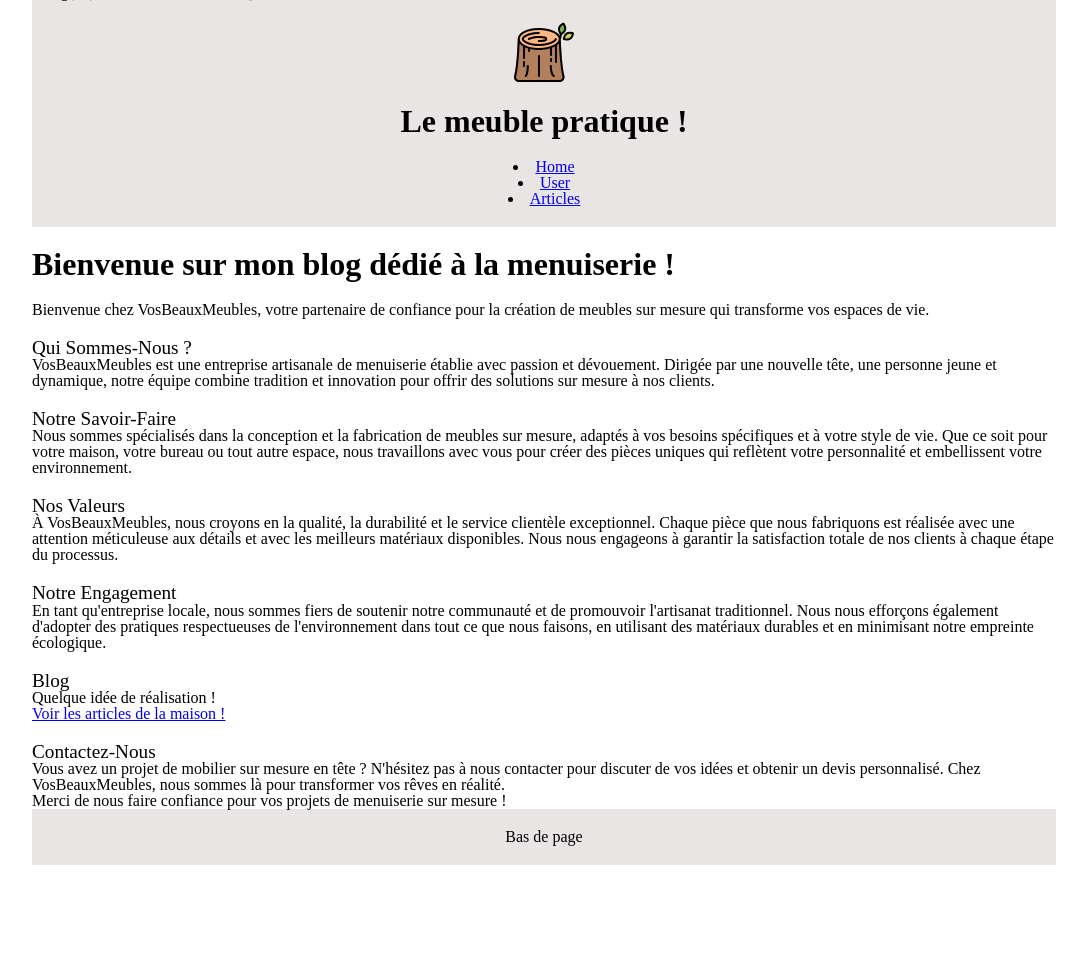
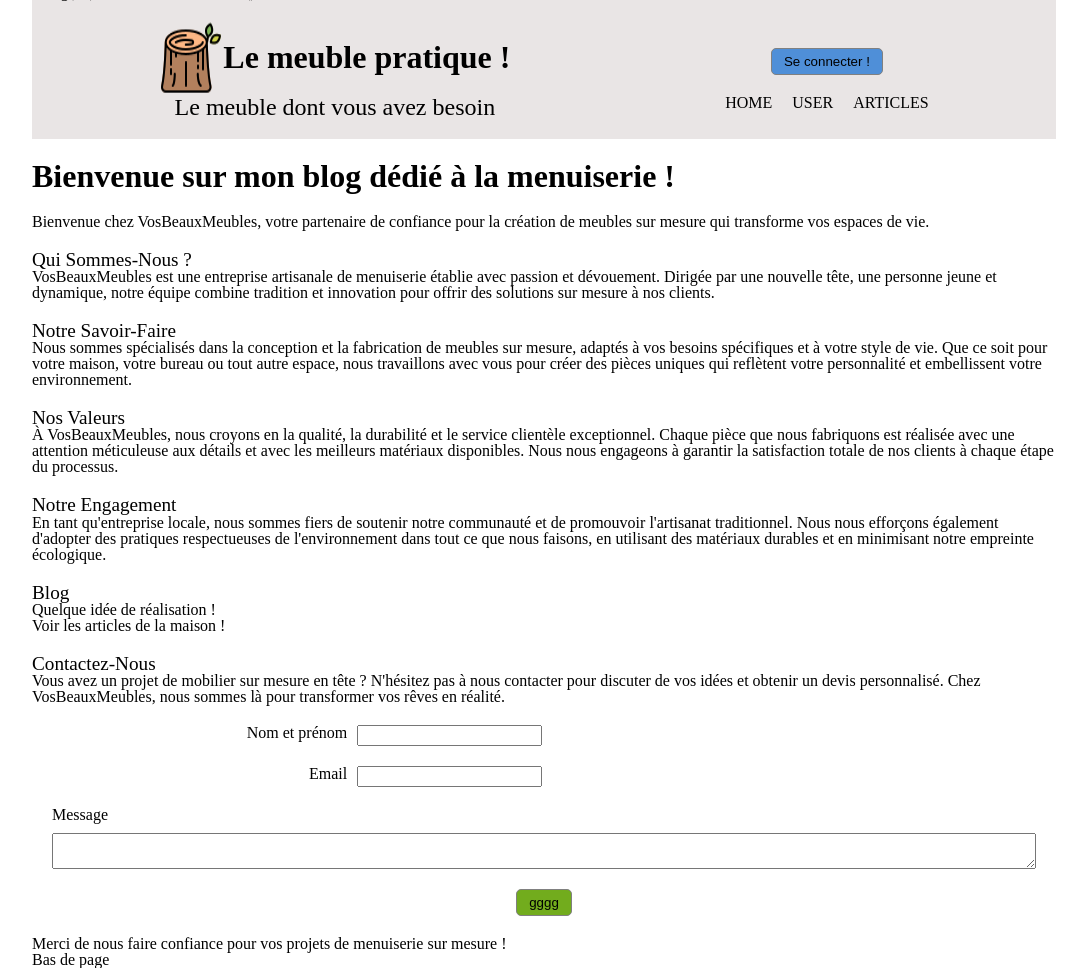
Before and after one commit to MargauxPuget/OCR-BlogPro, a PHP site: page / in a window 1280 px wide. Shown: the part 16-984 px from the top of the page, without its empty margins (96-1183 px from the left). Before the commit the page ends 881 px from the top, so only its background shows below. Run offline with PHP 8.4, Linux system fonts and the light colour scheme; data that the repository does not hold is empty; some libraries are stand-ins or nearby versions.

Commit message:
WIP : style home page

```diff
--- /dev/null
+++ b/app/assets/style/btn.css
@@ -0,0 +1,30 @@
+.btn {
+  border: grey 1px solid;
+  padding: 5px 12px;
+  margin: 20px 3px;
+  border-radius: 5px;
+  color: black;
+  text-decoration: none;
+}
+
+.btn--add {
+  background-color: rgb(114, 172, 29);
+}
+
+.btn--update {
+  background-color: rgb(218, 156, 42);
+}
+
+.btn--delete {
+  background-color: rgb(172, 29, 29);
+}
+
+.btn--login {
+  background-color: rgb(79, 143, 216);
+}
+
+.btn--form {
+  align-items: end;
+  display: block;
+  margin: 20px auto;
+}
--- /dev/null
+++ b/app/assets/style/footer.css
@@ -0,0 +1,6 @@
+footer {
+  background-color: rgb(233, 229, 229);
+  padding: 20px;
+  margin-bottom: 20px;
+  text-align: center;
+}
--- /dev/null
+++ b/app/assets/style/header.css
@@ -0,0 +1,37 @@
+header {
+  background-color: rgb(233, 229, 229);
+  padding: 20px;
+  margin-bottom: 20px;
+  text-align: center;
+}
+
+.header {
+  display: flex;
+  flex-direction: column;
+  justify-content: center;
+  align-items: center;
+}
+
+@media screen and (min-width: 900px) {
+  .header {
+    justify-content: space-around;
+    flex-direction: row;
+  }
+}
+
+.header_title {
+  display:flex;
+}
+
+.header_subtitle {
+
+  font-size: x-large;
+  font-weight: 500;
+  margin-top: 20px;
+}
+
+.navigation {
+  display:flex;
+  justify-content: center;
+  gap: 20px;
+}
--- /dev/null
+++ b/app/assets/style/input.css
@@ -0,0 +1,19 @@
+.input {
+  margin: 20px;
+  display: flex;
+  gap: 10px;
+}
+
+.input label {
+  width: 30%;
+  text-align: end;
+}
+
+.input.input-textarea {
+  flex-direction: column;
+}
+
+.input.input-textarea label{
+  flex-direction: column;
+  text-align: start;
+}
--- /dev/null
+++ b/app/assets/style/list.css
@@ -0,0 +1,16 @@
+li {
+  list-style: none;
+  color: black;
+  text-transform: uppercase;
+}
+
+a:hover {
+  font-weight: 600;
+  color: rgb(33, 84, 143);
+}
+
+
+a {
+  color: black;
+  text-decoration: none;
+}
--- /dev/null
+++ b/app/assets/style/styles.css
@@ -0,0 +1,16 @@
+@import 'typo.css';
+@import 'btn.css';
+@import 'header.css';
+@import 'list.css';
+@import 'input.css';
+
+html {
+  max-width: 80% ;
+  margin: auto ;
+  box-sizing:  border-box;
+}
+
+.border {
+
+  border: 1px solid red;
+}
--- /dev/null
+++ b/app/assets/style/typo.css
@@ -0,0 +1,11 @@
+
+h1 {
+  font-size:xx-large;
+  font-weight: 600;
+}
+
+h2 {
+  font-size: larger;
+  font-weight: 500;
+  margin-top:20px;
+}
--- a/app/style/style.css
+++ /dev/null
@@ -1,48 +0,0 @@
-
-
-
-html {
-  max-width: 80% ;
-  margin: auto ;
-  box-sizing:  border-box;
-}
-
-header,
-footer {
-  background-color: rgb(233, 229, 229);
-  padding: 20px;
-  margin-bottom: 20px;
-  text-align: center;
-}
-
-h1 {
-  font-size:xx-large;
-  font-weight: 600;
-}
-
-h2 {
-  font-size: larger;
-  font-weight: 500;
-  margin-top:20px;
-}
-
-.btn {
-  border: grey 1px solid;
-  padding: 5px 12px;
-  margin: 20px 3px;
-  border-radius: 5px;
-  color: black;
-  text-decoration: none;
-}
-
-.btn--add {
-  background-color: rgb(114, 172, 29);
-}
-
-.btn--update {
-  background-color: rgb(218, 156, 42);
-}
-
-.btn--delete {
-  background-color: rgb(172, 29, 29);
-}
--- a/templates/base.twig
+++ b/templates/base.twig
@@ -5,8 +5,8 @@
 	<meta http-equiv="X-UA-Compatible" content="IE=edge">
 	<meta name="viewport" content="width=device-width, initial-scale=1.0">
 	<title>OCR - Blog</title>
-	<link rel="stylesheet" href="app/style/reset.css">
-	<link rel="stylesheet" href="app/style/style.css">
+	<link rel="stylesheet" href="app/assets/style/reset.css">
+	<link rel="stylesheet" href="app/assets/style/styles.css">
 
 </head>
 	<body>
--- a/templates/commons/header.twig
+++ b/templates/commons/header.twig
@@ -1,11 +1,18 @@
-	<header>
-		<div class="flex">
-				<img class="fit-picture" src="../../app/images/logo64.png" alt="logo" />
+	<header class="header">
+		<div class="">
+			<div class="header_title">
+					<img class="fit-picture" src="../../app/assets/images/logo64.png" alt="logo" />
 					<h1>Le meuble pratique !</h1>
 			</div>
+					<span class="header_subtitle">Le meuble dont vous avez besoin</span>
+		</div>
 
+		<div class="">
+			<div>
+			<button class="btn btn--login" type="submit">Se connecter !</button>
 
-		<nav>
+			</div>
+			<nav class="navigation ">
 				<li>
 					<a href="/">Home</a>
 				</li>
@@ -16,4 +23,5 @@
 					<a href="/post">Articles</a>
 				</li>
 			</nav>
+		</div>
 	</header>
--- /dev/null
+++ b/templates/contact/form.twig
@@ -0,0 +1,21 @@
+<div style="form">
+    <form action="#" method="post">
+        <div class="input input-text">
+            <label for="body">Nom et prénom</label>
+            <input type="text" name="body"></input>
+        </div>
+
+        <div class="input input-email">
+            <label for="body">Email</label>
+            <input type="email" name="body"></input>
+        </div>
+
+        <div class="input input-textarea">
+            <label for="body">Message</label>
+            <textarea name="body"></textarea>
+        </div>
+
+    	<input hidden type="number" name="postId" value="<?= $viewData['post']->getId() ?>">
+    <button class="btn btn--add btn--form" type="submit">gggg</button>
+    </form>
+</div>
--- a/templates/home.twig
+++ b/templates/home.twig
@@ -25,6 +25,7 @@
 
 		<h2>Contactez-Nous</h2>
 		<p>Vous avez un projet de mobilier sur mesure en tête ? N'hésitez pas à nous contacter pour discuter de vos idées et obtenir un devis personnalisé. Chez <span class="nameEntity">VosBeauxMeubles</span>, nous sommes là pour transformer vos rêves en réalité.</p>
+		{% include "contact/form.twig" %}
 
 		<p>Merci de nous faire confiance pour vos projets de menuiserie sur mesure !</p>
 	</div>
```
Also changed, not shown: app/assets/images/logo.png (renamed from app/images/logo.png), app/assets/images/logo32.png (renamed from app/images/logo32.png), app/assets/images/logo64.png (renamed from app/images/logo64.png), app/assets/style/reset.css (renamed from app/style/reset.css). Lines whose indentation alone changed are shown as unchanged.
